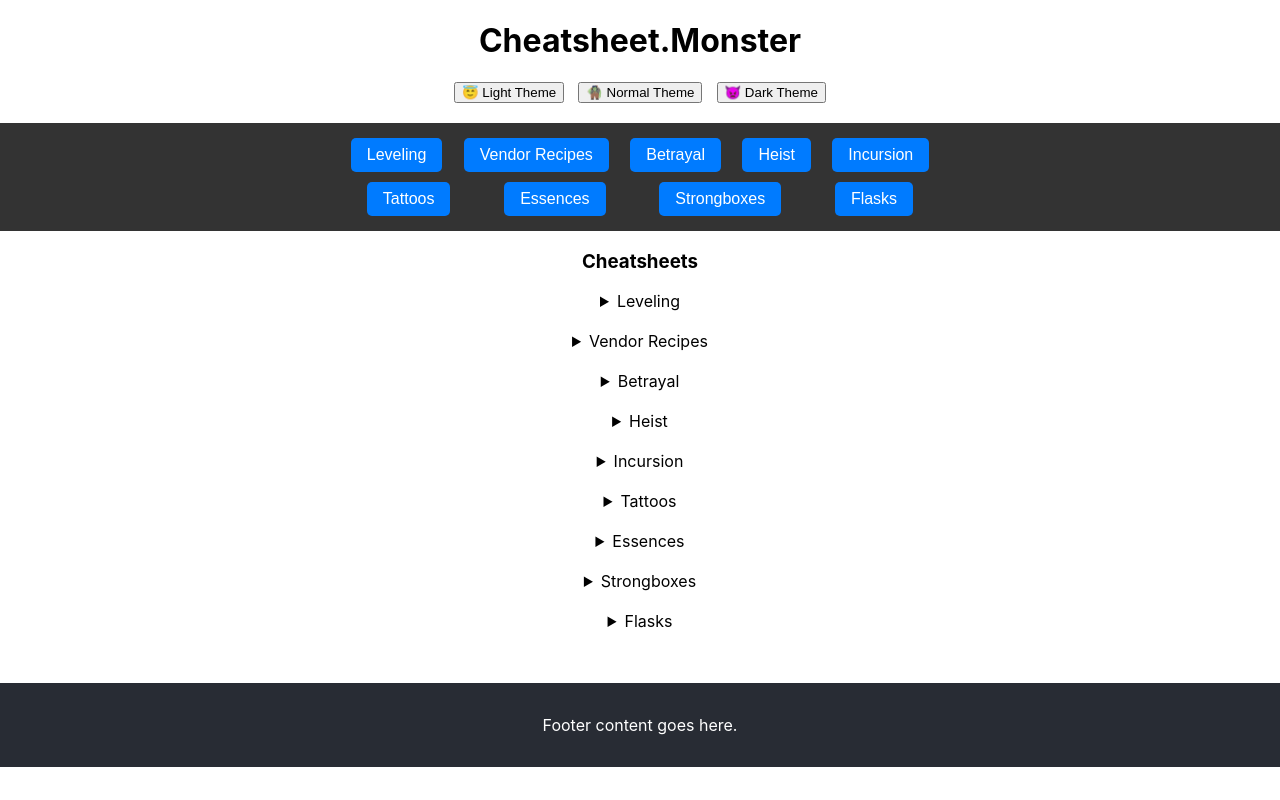
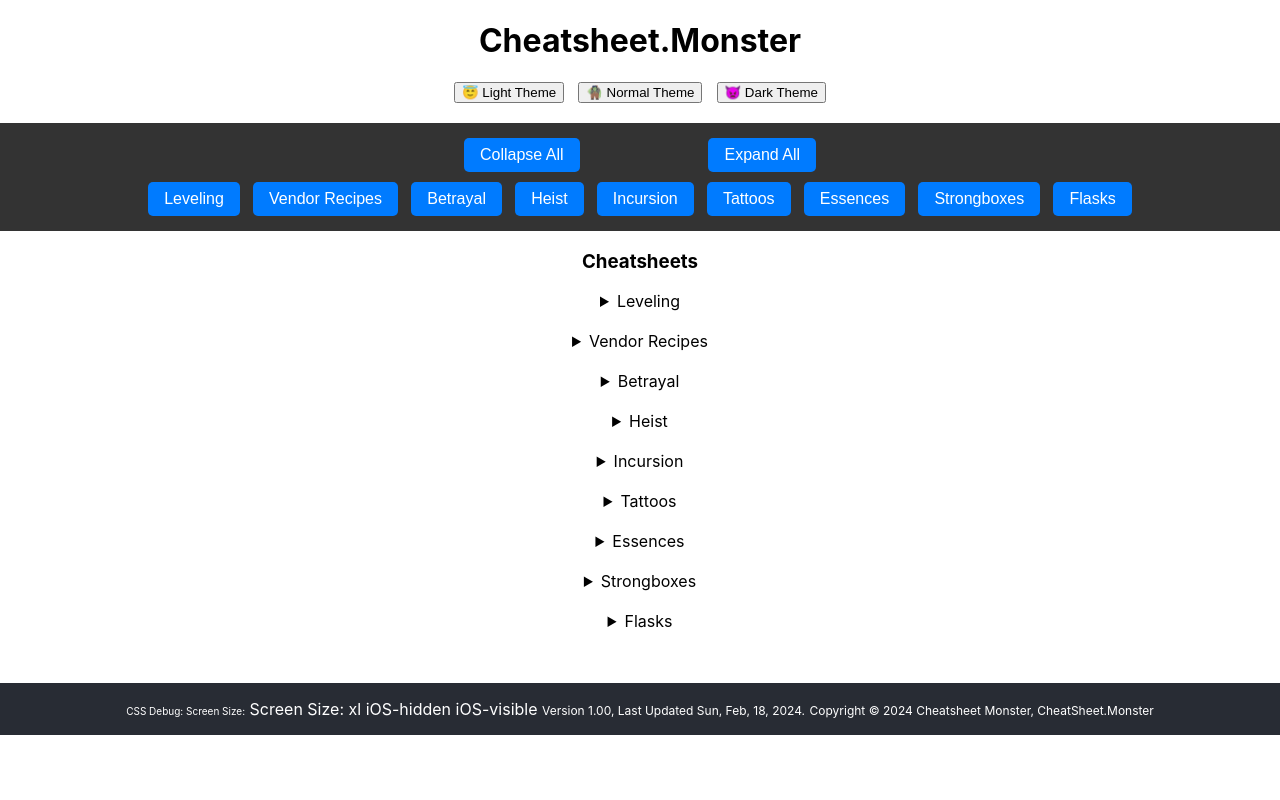
Before and after one commit to emeria/cheatsheet-monster-2.0, a React (Create React App) app in the folder cheatsheet-app/: page / in a window 1280 px wide. Built offline with nearby package versions, Linux system fonts and the light colour scheme.

Commit message:
feat: added backtotop

```diff
--- a/cheatsheet-app/src/App.css
+++ b/cheatsheet-app/src/App.css
@@ -99,17 +99,19 @@ Image Gallery
 * Navbar
 */
 .navbar {
+  /* display: flex; */
+  flex-wrap: wrap;
   width: 100%;
   background-color: #333;
   padding: 10px 0;
 }
 
-.container {
+.expand-button-container {
   max-width: 600px;
   margin: 0 auto;
   display: flex;
   flex-wrap: wrap; /* Allow buttons to wrap */
-  justify-content: space-around; /* Distribute space between buttons */
+  justify-content: space-evenly; /* Distribute space between buttons */
 }
 
 .nav-button {
@@ -126,3 +128,38 @@ Image Gallery
 .nav-button:hover {
   background-color: #0056b3;
 }
+
+.cheatsheet-buttons {
+  display: flex;
+  flex-wrap: wrap;
+  margin: 0 auto;
+  min-width: 600px;
+  max-width: 1000px;
+  justify-content: space-evenly; /* Distribute space between buttons */
+}
+
+/**
+* Back to Top Button
+*/
+
+.back-to-top-button {
+  position: fixed;
+  bottom: 20px;
+  right: 20px;
+  padding: 10px;
+  background-color: #007bff;
+  color: #fff;
+  border: none;
+  border-radius: 5px;
+  cursor: pointer;
+  transition: opacity 0.3s;
+}
+
+.back-to-top-button.hidden {
+  opacity: 0;
+  pointer-events: none; /* Disable clicks when hidden */
+}
+
+.back-to-top-button.visible {
+  opacity: 1;
+}
--- a/cheatsheet-app/src/App.js
+++ b/cheatsheet-app/src/App.js
@@ -2,9 +2,10 @@ import React from 'react';
 import './App.css';
 import Header from './components/Header';
 import ThemeSwitcher from './components/ThemeSwitcher';
-// import ClickableImage from './components/ClickableImage';
 import CheatsheetComponent from './components/Cheatsheet';
 import Navbar from './components/Navbar';
+import BackToTopButton from './components/BackToTopButton';
+import Footer from './components/Footer';
 
 function App() {
   return (
@@ -13,11 +14,10 @@ function App() {
         <ThemeSwitcher />
         <br></br>
         <Navbar />
+        <BackToTopButton />
       <main>
         <section>
       <h3>Cheatsheets</h3>
-      {/* <ClickableImage tag="VendorRecipeCheatsheetV1" />
-      <ClickableImage tag="323Betrayal" /> */}
        <CheatsheetComponent id="leveling" />
        <CheatsheetComponent id="vendor_recipes" />
        <CheatsheetComponent id="betrayal" />
@@ -29,9 +29,7 @@ function App() {
        <CheatsheetComponent id="flasks" />
         </section>
       </main>
-      <footer>
-        <p>Footer content goes here.</p>
-      </footer>
+      <Footer />
     </div>
   );
 }
--- /dev/null
+++ b/cheatsheet-app/src/components/BackToTopButton.js
@@ -0,0 +1,38 @@
+import React, { useState, useEffect } from 'react';
+
+function BackToTopButton() {
+  const [isVisible, setIsVisible] = useState(false); // State to track button visibility
+
+  useEffect(() => {
+    // Function to handle scroll event
+    const handleScroll = () => {
+      // Check if the user has scrolled down enough to show the button
+      if (window.scrollY > 100) {
+        setIsVisible(true);
+      } else {
+        setIsVisible(false);
+      }
+    };
+
+    // Add scroll event listener when component mounts
+    window.addEventListener('scroll', handleScroll);
+
+    // Remove scroll event listener when component unmounts
+    return () => {
+      window.removeEventListener('scroll', handleScroll);
+    };
+  }, []); // Empty dependency array ensures the effect runs only once on mount
+
+  // Function to handle click event and scroll to top
+  const scrollToTop = () => {
+    window.scrollTo({ top: 0, behavior: 'smooth' });
+  };
+
+  return (
+    <button className={`back-to-top-button ${isVisible ? 'visible' : 'hidden'}`} onClick={scrollToTop}>
+      Back to Top
+    </button>
+  );
+}
+
+export default BackToTopButton;
--- /dev/null
+++ b/cheatsheet-app/src/components/Footer.js
@@ -0,0 +1,78 @@
+import React, { useEffect } from 'react';
+
+function getScreenSize() {
+    var resolutions = {
+        '(min-width: 1200px)': 'xl',
+        '(min-width: 992px) and (max-width: 1199.98px)': 'lg',
+        '(min-width: 768px) and (max-width: 991.98px)': 'md',
+        '(min-width: 576px) and (max-width: 767.98px)': 'sm',
+        '(max-width: 575.98px)': 'xs'
+    };
+
+    for (let size in resolutions) {
+        if (window.matchMedia(size).matches) {
+            return resolutions[size];
+        }
+    }
+
+    return null;
+}
+
+function Footer() {
+    useEffect(() => {
+        function onResize() {
+            var dim = getScreenSize();
+            console.log('Dimension: ' + dim);
+            var debug = document.getElementById('screen-size');
+            if (debug) {
+                debug.innerText = 'Screen Size: ' + dim;
+            }
+            console.log(window.innerHeight);
+            console.log(window.innerWidth);
+            var overlay = document.getElementById("overlay");
+            if (overlay) {
+                overlay.style.maxWidth = window.innerWidth + 'px';
+                overlay.style.maxHeight = window.innerHeight + 'px';
+            }
+        }
+
+        // Attach event listeners
+        window.addEventListener('resize', onResize);
+        window.addEventListener('load', onResize);
+
+        // iOS touch/hover workaround
+        document.addEventListener("touchstart", function () { }, false);
+
+        // Initial resize call
+        onResize();
+
+        // Cleanup
+        return () => {
+            window.removeEventListener('resize', onResize);
+            window.removeEventListener('load', onResize);
+        };
+    }, []);
+
+    // Your original footer content goes here
+    return (
+        <footer>
+        <span style={{ fontSize: '10px' }}>CSS Debug: Screen Size:</span>
+        {' '}
+        <span id="screen-size">?</span>
+        {' '}
+        <span className="ios-hidden">iOS-hidden</span>
+        {' '}
+        <span className="ios-visible">iOS-visible</span>
+        {' '}
+        <span style={{ fontSize: '12px' }}>
+          Version 1.00, Last Updated Sun, Feb, 18, 2024.
+        </span>
+        {' '}
+        <span style={{ fontSize: '12px' }}>
+          Copyright © 2024 Cheatsheet Monster, CheatSheet.Monster
+        </span>
+      </footer>
+    );
+}
+
+export default Footer;
--- a/cheatsheet-app/src/components/Navbar.js
+++ b/cheatsheet-app/src/components/Navbar.js
@@ -6,17 +6,51 @@ function Navbar() {
     const summary = document.getElementById(id);
     if (summary) {
       summary.click(); // Programmatically trigger click event on the summary element
-      // Optionally, you can also scroll to the cheatsheet component here if needed
-      // const element = document.getElementById(id + "-cheatsheet");
-      // if (element) {
-      //   element.scrollIntoView({ behavior: 'smooth' });
-      // }
+
+      // Scroll to the summary element of the cheatsheet component
+      const summaryOffset = summary.getBoundingClientRect().top + window.pageYOffset;
+      window.scrollTo({ top: summaryOffset, behavior: 'smooth' });
     }
+  };
+
+  const handleCollapseAll = () => {
+    // Collapse all cheatsheet components
+    cheatsheets.forEach((cheatsheet) => {
+      const summary = document.getElementById(cheatsheet.id);
+      const details = summary.parentElement;
+      if (details && details.tagName === 'DETAILS') {
+        details.open = false;
+      }
+    });
+  };
+
+  const handleExpandAll = () => {
+    // Expand all cheatsheet components
+    cheatsheets.forEach((cheatsheet) => {
+      const summary = document.getElementById(cheatsheet.id);
+      const details = summary.parentElement;
+      if (details && details.tagName === 'DETAILS') {
+        details.open = true;
+      }
+    });
   };
 
   return (
     <nav className="navbar">
-      <div className="container">
+      <div className="expand-button-container">
+        {/* Button to collapse all cheatsheet components */}
+        <button onClick={handleCollapseAll} className="nav-button">
+          Collapse All
+        </button>
+
+        {/* Button to expand all cheatsheet components */}
+        <button onClick={handleExpandAll} className="nav-button">
+          Expand All
+        </button>
+      </div>
+
+      {/* Buttons for individual cheatsheet components */}
+      <div className="cheatsheet-buttons">
         {cheatsheets.map((cheatsheet) => (
           <button
             key={cheatsheet.id}
--- a/cheatsheet-app/src/data/cheatsheetData.js
+++ b/cheatsheet-app/src/data/cheatsheetData.js
@@ -19,7 +19,7 @@ const cheatsheets = [
       name: "Betrayal",
       figcaptionHref:"",
       imageTags: {
-        "323Betrayal": "Betrayal 3.24",
+        "ElrincondelexiliadocomSyndicateCheatsheet323": "Betrayal 3.24",
       },
     },
     {
```
